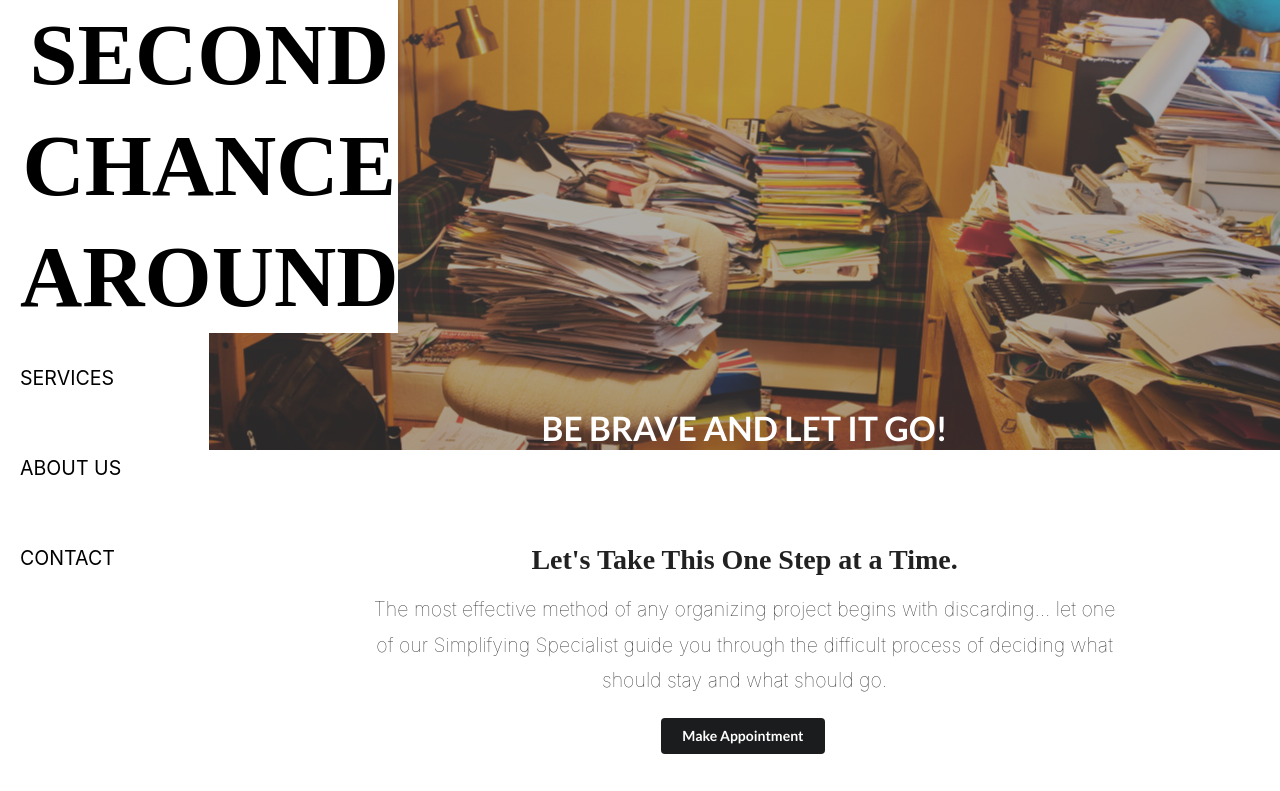
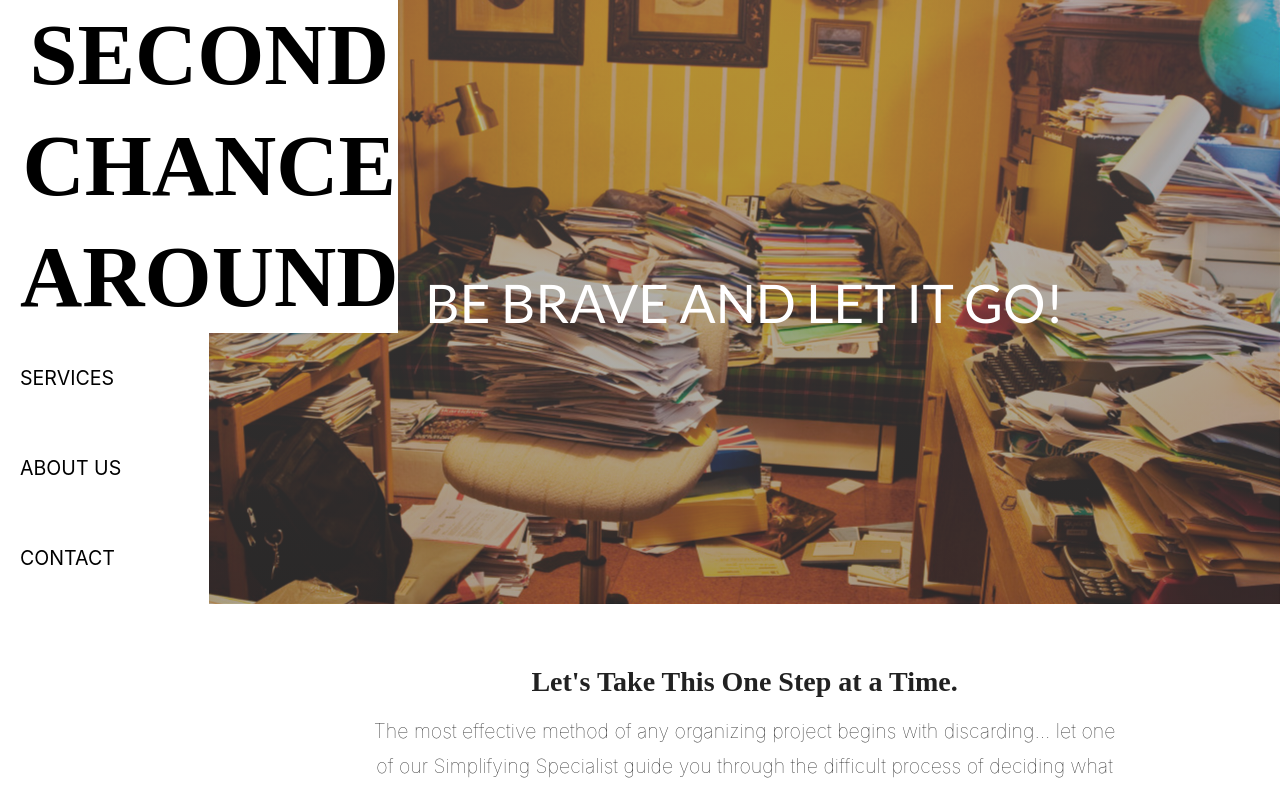
Before and after one commit to BriGuy520/second-chance-around-web, a React app: page / in a window 1280 px wide. Shown: the top 791 px of the page. Built offline with nearby package versions, Linux system fonts and the light colour scheme; a web font is replaced by a local one.

Commit message:
using react hooks to help create an animation for contact forms

```diff
--- a/src/App.css
+++ b/src/App.css
@@ -10,13 +10,14 @@ body {
 
 h1 {
   font-family: 'Just Another Hand', cursive;
+  font-size: 2em;
 }
 
 .nav-header {
   display: flex;
   flex-direction: row;
   justify-content: space-between;
-  padding: 15px 15px 0 15px;
+  padding: 13px 10px 10px 10px;
 }
 
 .nav-header i {
@@ -24,8 +25,9 @@ h1 {
   padding-top: 5px;
 }
 
-.the-nav h2 {
+.the-nav h1 {
   text-align: center;
+  color: black;
 }
 
 .the-nav {
@@ -36,6 +38,7 @@ h1 {
 .the-nav li {
   list-style: none;
   padding: 10px;
+  color: black;
 }
 
 .home-cover {
@@ -45,12 +48,12 @@ h1 {
   min-height: 400px;
   text-align: center;
   color: white;
-  padding-top: 35%;
 }
 
 .home-cover h2 {
-  font-size: 2.4em;
-  margin: 3% auto;
+  font-size: 3.8em;
+  font-weight: 200;
+  padding: 25% 0;
 }
 
 .section {
--- a/src/components/contact/Contact.js
+++ b/src/components/contact/Contact.js
@@ -1,14 +1,26 @@
-import React from 'react';
+import React, { useState } from 'react';
 import Consultation from './Consultation';
 import General from './General';
 
-const Contact = () => {
+function Contact(){
+
+  const [request, setRequest] = useState(false);
+  const [general, setGeneral] = useState(false);
+
   return (
     <div className="content">
       <h1>Contact Us</h1>
       <div>
-        <Consultation />
-        <General />
+        <div>
+          <button className="ui button black" onClick={() => setRequest(true)}>Show Form</button>
+          {request ? <Consultation /> : null}
+
+        </div>
+        <div>
+          <button className="ui button black" onClick={() => setGeneral(true)}>Show Form</button>
+          { general ? <General /> : null}
+        </div>
+
       </div>
     </div>
   );
```
